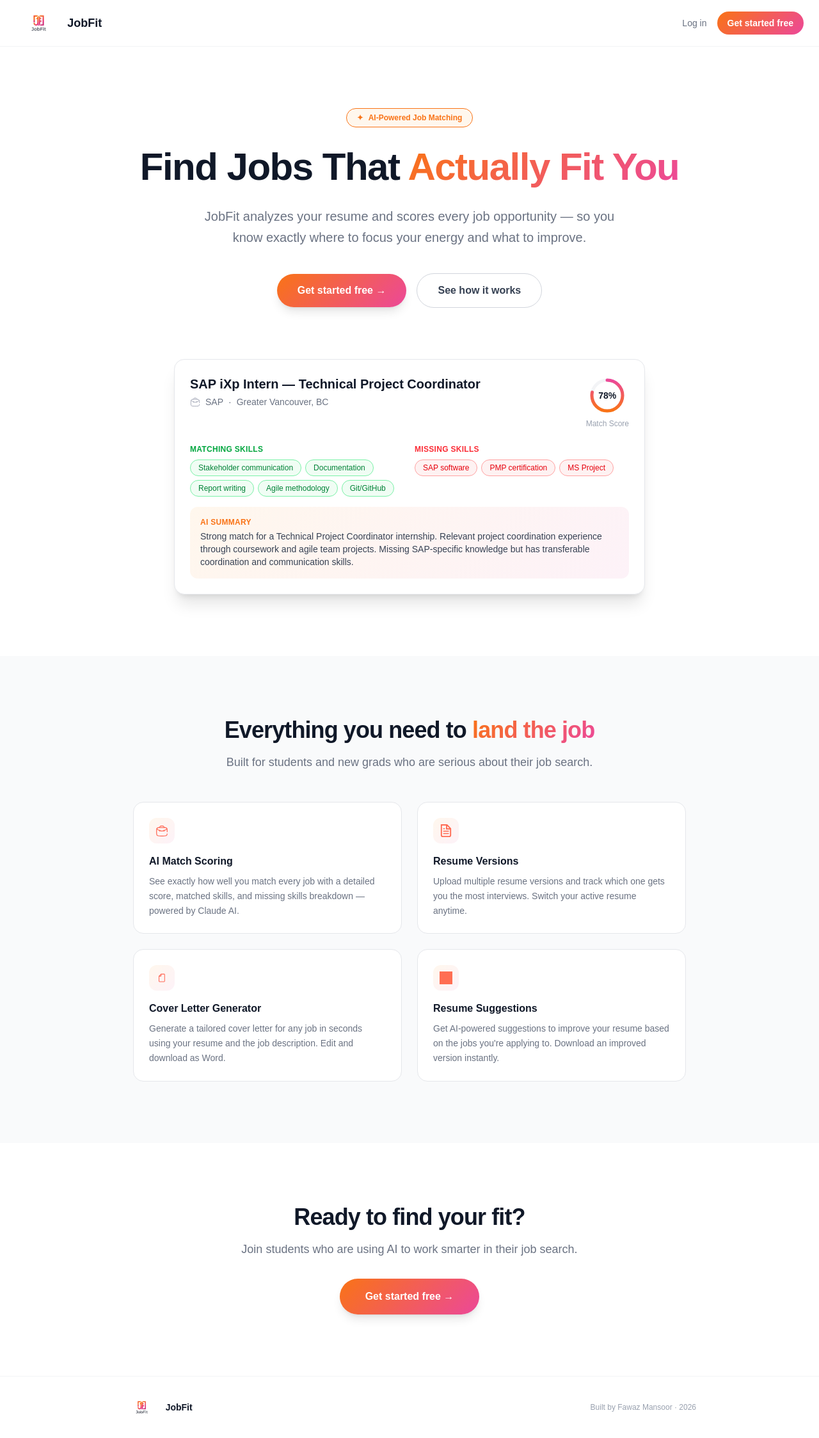
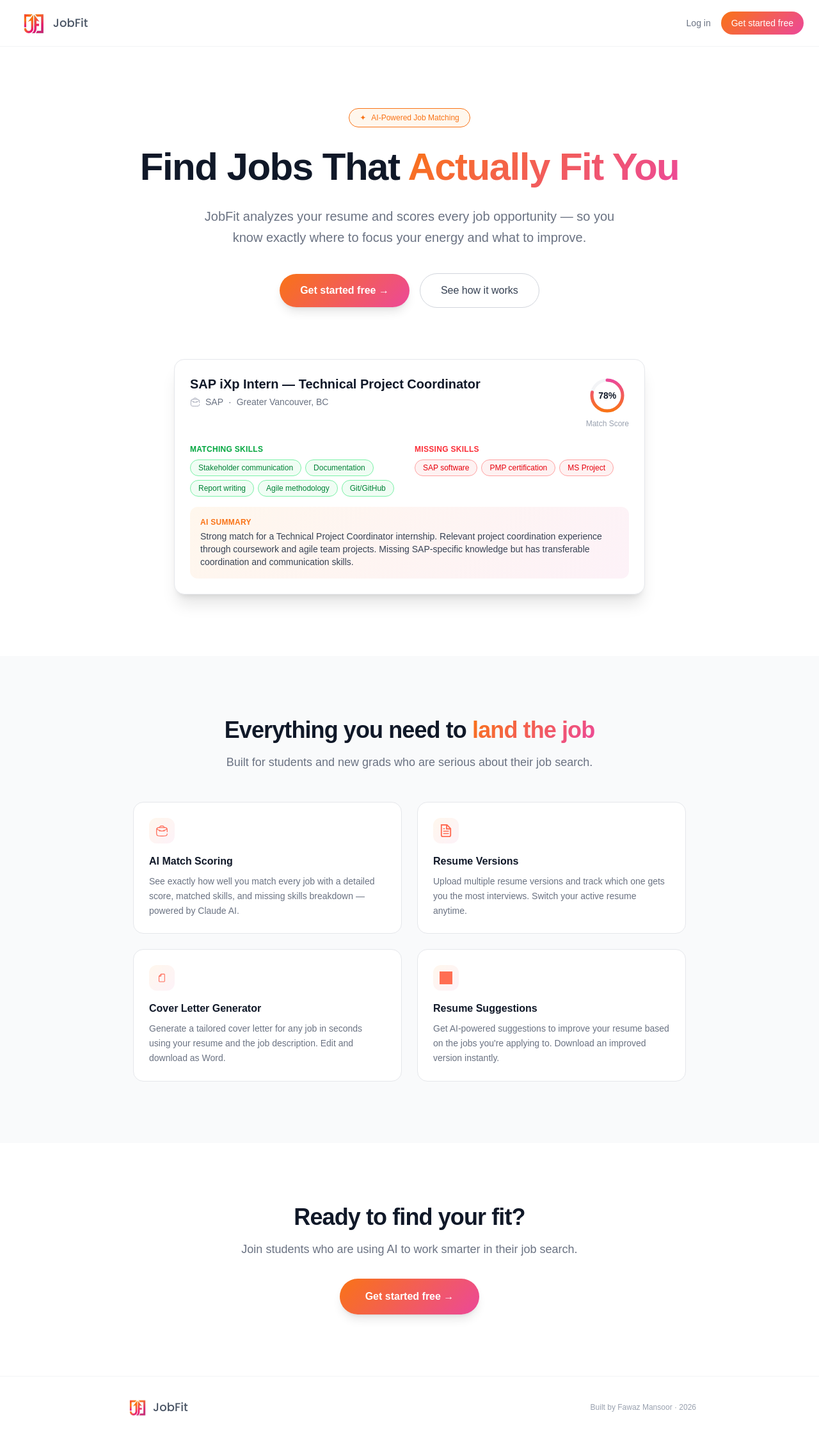
Before and after one commit to fawazm30/JobFit, a Next.js app: page / in a window 1280 px wide. Shown: the whole page at 64% size. Built offline with nearby package versions, Linux system fonts and the light colour scheme; no server answers; grey boxes are pictures that could not be loaded.

Commit message:
fixed logo for landing page

```diff
--- a/app/layout.tsx
+++ b/app/layout.tsx
@@ -1,5 +1,5 @@
 import type { Metadata } from "next";
-import { Geist, Geist_Mono } from "next/font/google";
+import { Geist, Geist_Mono, Poppins } from "next/font/google";
 import { SessionProvider } from "next-auth/react";
 import Navbar from "./components/navbar";
 import "./globals.css";
@@ -14,6 +14,12 @@ const geistMono = Geist_Mono({
   subsets: ["latin"],
 });
 
+const poppins = Poppins({
+  weight: ["500", "600", "700", "800"],
+  subsets: ["latin"],
+  variable: "--font-poppins",
+});
+
 export const metadata: Metadata = {
   title: "JobFit",
   description: "Find jobs that fit you",
@@ -22,7 +28,7 @@ export const metadata: Metadata = {
 export default function RootLayout({ children }: { children: React.ReactNode }) {
   return (
     <html lang="en">
-      <body className={`${geistSans.variable} ${geistMono.variable} min-h-full flex flex-col`}>
+      <body className={`${geistSans.variable} ${geistMono.variable} ${poppins.variable} min-h-full flex flex-col`}>
         <SessionProvider>
           <Navbar />
           <div>
--- a/app/login/page.tsx
+++ b/app/login/page.tsx
@@ -46,8 +46,11 @@ export default function LoginPage() {
     <div className="min-h-screen bg-gray-50 flex flex-col">
       {/* Navbar */}
       <nav className="bg-white border-b border-gray-200 px-6 py-3 flex items-center justify-between h-16">
-        <div className="flex items-center gap-2">
-          <img src="/jobfit_logo.png" alt="JobFit" className="h-16 w-auto" />
+        <div className="flex items-center gap-0">
+          <img src="/logo_solo.png" alt="JobFit" className="h-14 w-auto" />
+          <span className="text-lg font-medium text-gray-600" style={{ fontFamily: "var(--font-poppins)" }}>
+              JobFit
+            </span>
         </div>
       </nav>
 
--- a/app/page.tsx
+++ b/app/page.tsx
@@ -30,9 +30,11 @@ export default function LandingPage() {
     <div className="min-h-screen bg-white">
       {/* Navbar */}
       <nav className="px-6 py-4 flex items-center justify-between border-b border-gray-100">
-        <div className="flex items-center gap-2">
-          <img src="/jobfit_logo.png" alt="JobFit" className="h-10 w-auto" />
-          <span className="text-lg font-bold text-gray-900">JobFit</span>
+        <div className="flex items-center gap-0">
+          <img src="/logo_solo.png" alt="JobFit" className="h-10 w-auto" />
+          <span className="text-lg font-medium text-gray-600" style={{ fontFamily: "var(--font-poppins)" }}>
+            JobFit
+          </span>
         </div>
         <div className="flex items-center gap-4">
           <Link
@@ -43,7 +45,7 @@ export default function LandingPage() {
           </Link>
           <Link
             href="/login"
-            className="px-4 py-2 rounded-full text-sm font-semibold text-white transition-colors"
+            className="px-4 py-2 rounded-full text-sm font-medium text-white transition-colors"
             style={{ background: "linear-gradient(135deg, #F97316, #EC4899)" }}
           >
             Get started free
@@ -54,7 +56,7 @@ export default function LandingPage() {
       {/* Hero section */}
       <section className="max-w-4xl mx-auto px-4 pt-24 pb-20 text-center">
         {/* Badge */}
-        <div className="inline-flex items-center gap-2 px-4 py-1.5 rounded-full text-xs font-semibold mb-6 border"
+        <div className="inline-flex items-center gap-2 px-4 py-1.5 rounded-full text-xs font-medium mb-6 border"
           style={{ borderColor: "#F97316", color: "#F97316", backgroundColor: "#FFF7ED" }}
         >
           <span>✦</span> AI-Powered Job Matching
@@ -90,7 +92,7 @@ export default function LandingPage() {
           </Link>
           <a
             href="#features"
-            className="px-8 py-3.5 rounded-full text-base font-semibold text-gray-700 border border-gray-300 hover:bg-gray-50 transition-colors"
+            className="px-8 py-3.5 rounded-full text-base font-medium text-gray-700 border border-gray-300 hover:bg-gray-50 transition-colors"
           >
             See how it works
           </a>
@@ -229,9 +231,11 @@ export default function LandingPage() {
       {/* Footer */}
       <footer className="border-t border-gray-100 py-8 px-6">
         <div className="max-w-4xl mx-auto flex items-center justify-between">
-          <div className="flex items-center gap-2">
-            <img src="/jobfit_logo.png" alt="JobFit" className="h-8 w-auto" />
-            <span className="text-sm font-bold text-gray-900">JobFit</span>
+          <div className="flex items-center gap-0">
+            <img src="/logo_solo.png" alt="JobFit" className="h-8 w-auto" />
+            <span className="text-lg font-medium text-gray-600" style={{ fontFamily: "var(--font-poppins)" }}>
+              JobFit
+            </span>
           </div>
           <p className="text-xs text-gray-400">Built by Fawaz Mansoor · {new Date().getFullYear()}</p>
         </div>
```
Also changed, not shown: public/logo_solo.png (added).
